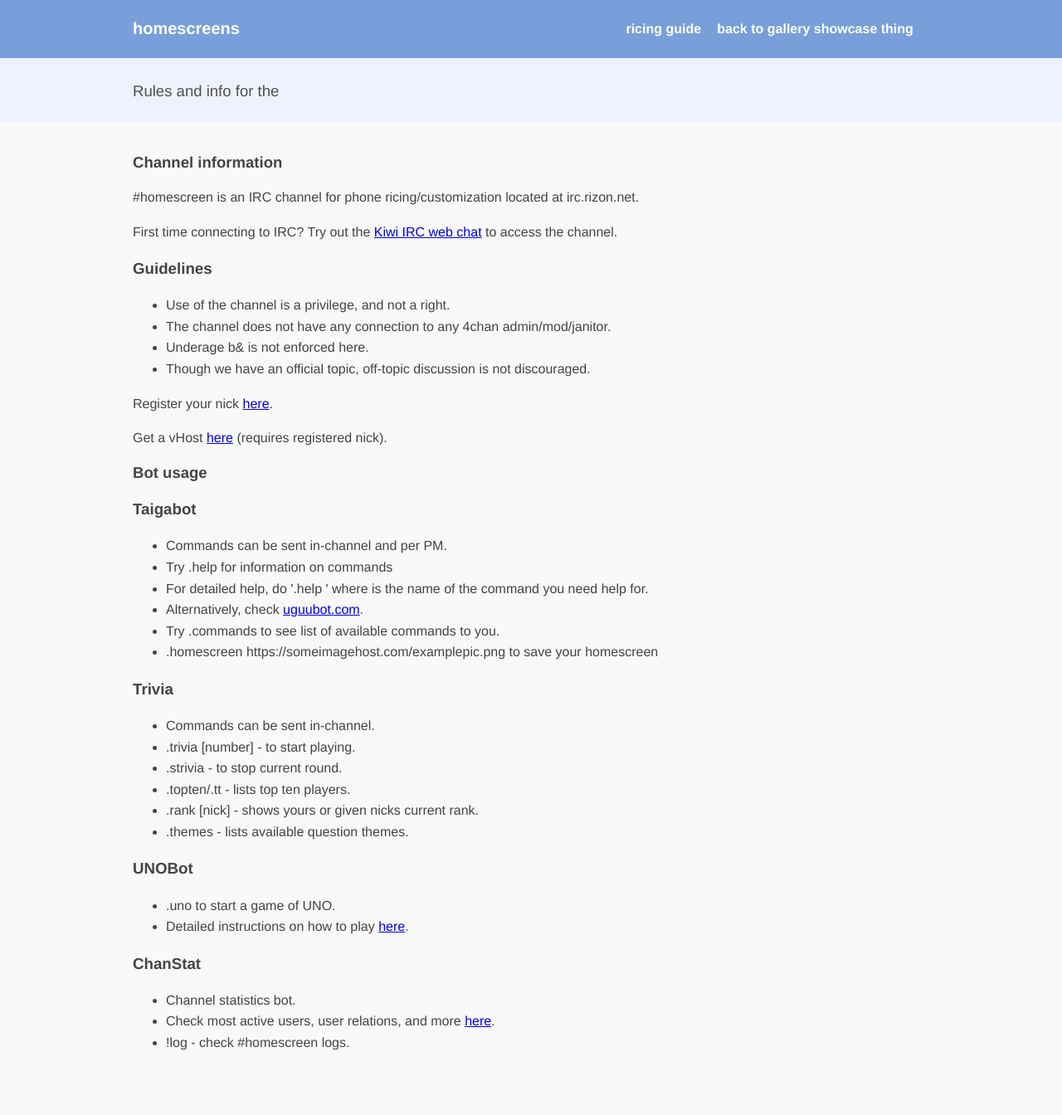
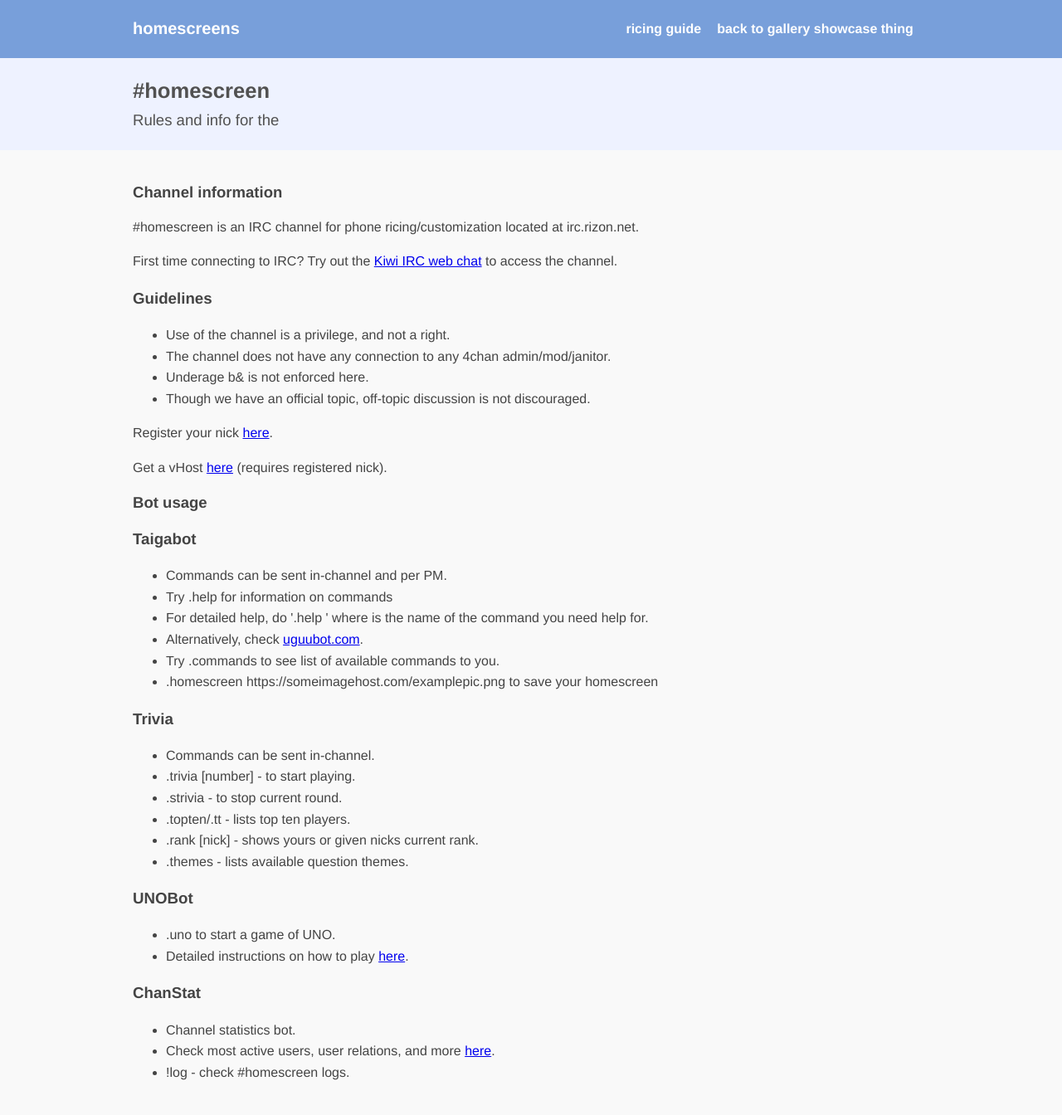
Before and after one commit to homescreens/wiki, a Jekyll site: the page built from irc.html, in a window 1280 px wide. Shown: the whole page at 83% size. Built offline with Jekyll 4.4.1, drawn with Linux system fonts in a browser that asks for light colours; before the commit the page ends 1308 px from its top, so only the background shows below that.

Commit message:
fix? idk

```diff
--- a/irc.html
+++ b/irc.html
@@ -1,6 +1,6 @@
 ---
 layout: default
-title: #homescreen
+title: "#homescreen"
 description: Rules and info for the #homescreen IRC channel on Rizon
 ---
 
```
